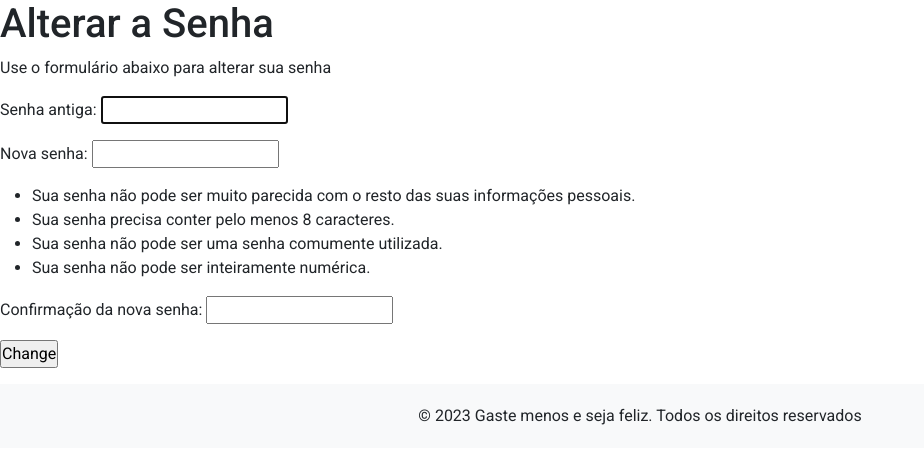
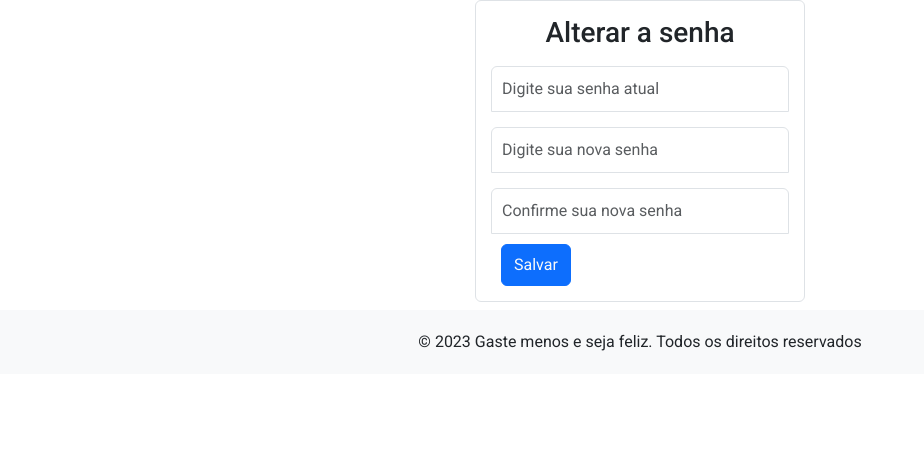
Before and after one commit to elinaldosoft/gastemenos, a Django app: page /password_change/ in a window 1280 px wide. Shown: the part 86-550 px from the top of the page, without its empty margins (0-924 px from the left). Run offline with Django 4.2, Linux system fonts and the light colour scheme; the visitor is signed in with stand-in values (Sample User, id 1); some libraries are stand-ins or nearby versions.

Commit message:
Funcionalidade de Alterar Senha

```diff
--- a/templates/accounts/edit_account.html
+++ b/templates/accounts/edit_account.html
@@ -51,7 +51,7 @@
                 </div>
             </div>
             <div class="d-grid gap-2 d-md-flex mb-2">
-                    <button style="border-radius: 50px;" type="submit" class="btn btn-dark btn-lg">Resetar Senha</button>
+                <a class="link-menu" href="{% url 'password_change' %}?next=password_change"> <button style="border-radius: 50px;" type="submit" class="btn btn-dark btn-lg"> Resetar Senha </button></a>
             </div>
             <div class="d-grid gap-2 d-md-flex">
                 <button style="border-radius: 50px;" type="submit" class="btn btn-dark btn-lg">Deletar Cadastro</button>
--- a/templates/accounts/password_change.html
+++ b/templates/accounts/password_change.html
@@ -1,7 +1,7 @@
 {% extends 'base.html' %}
 {% block title %} Alterar a Senha {% endblock %}
 {% block content %}
-<!-- <style type="text/css">
+<style type="text/css">
     .form-signin {
         width: 100%;
         max-width: 330px;
@@ -34,14 +34,27 @@
     .h3 {
         text-align: center;
     }
+
+    #id_password_change_from {
+        align-content: center !important;
+    }
+
+    #id_old_password {
+        margin-bottom: 15px;
+    }
+
+    #id_new_password1 {
+        margin-bottom: 15px;
+    }
+
 </style>
 
-
-<form id="id_password_change_from" method="POST" class="form-signin">{% csrf_token %}
+<div class="text-center">
+    <form id="id_password_change_from" method="POST" class="form-signin form-control">{% csrf_token %}
         <h1 class="h3 mb-3 font-weight-normal">Alterar a senha</h1>
-    <input name="old_password" class="form-control" placeholder="Old password" type="password" id="id_old_password" required="true">
-    <input name="new_password1" class="form-control" placeholder="New password" type="password" id="id_new_password1" required="true">
-    <input name="new_password2" class="form-control" placeholder="Confirm password" type="password" id="id_new_password2" required="true">
+        <input name="old_password" class="form-control" placeholder="Digite sua senha atual" type="password" id="id_old_password" required="true">
+        <input name="new_password1" class="form-control" placeholder="Digite sua nova senha" type="password" id="id_new_password1" required="true">
+        <input name="new_password2" class="form-control" placeholder="Confirme sua nova senha" type="password" id="id_new_password2" required="true">
 
         {% for field in form %}
         {% for error in field.errors %}
@@ -49,16 +62,11 @@
         {% endfor %}
         {% endfor %}
 
-    <button class="btn btn-lg btn-primary btn-block" type="submit">Salvar</button>
-</form> -->
+        <div style="margin-left: 10px; display: flex; align-items: center;" class="sm-6">
+            <a href="{% url 'create_or_edit_expense' %}" style="padding: 8px 12px;" class="link-primary btn btn-primary text-light" id="botaoSalvar">Salvar</a>
+        </div>
 
-<h1>Alterar a Senha</h1>
-<p>Use o formulário abaixo para alterar sua senha</p>
-<form method="post">
-    {{ form.as_p}}
-    <p><input type="submit" value="Change"></p>
-    {% csrf_token %}
     </form>
-
+</div>
 
 {% endblock %}
```
Also changed, not shown: templates/accounts/password_change_done.html (+2 -5 lines). Lines whose indentation alone changed are shown as unchanged.
